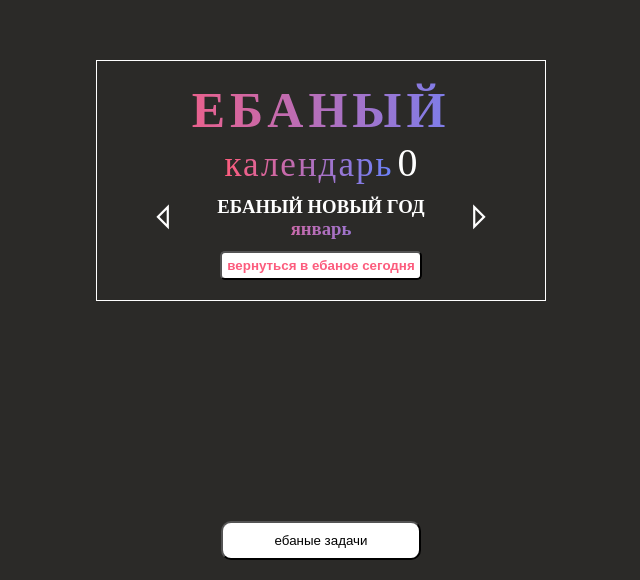
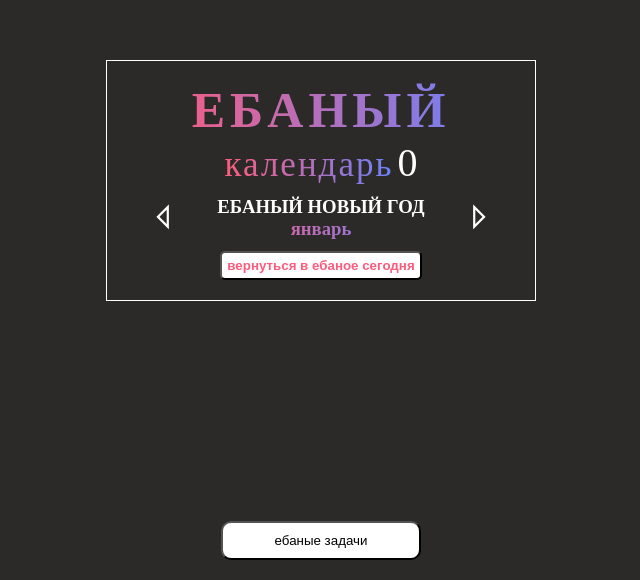
Before and after one commit to BenderRadrigez/facking-calendar, a plain HTML site: page index.html in a window 1280 px wide. Shown: the part 220-800 px from the top of the page, without its empty margins (319-959 px from the left). Drawn offline with nearby package versions, Linux system fonts and the light colour scheme.

Commit message:
fixed width

```diff
--- a/style.css
+++ b/style.css
@@ -35,8 +35,8 @@ body {
 /* title */
 .container {
   border: 1px solid;
-  padding: 20px 50px 50px 50px;
-  width: 450px;
+  padding: 20px 40px 50px 40px;
+  width: 430px;
   max-height: 490px;
 }
 .title {
```
